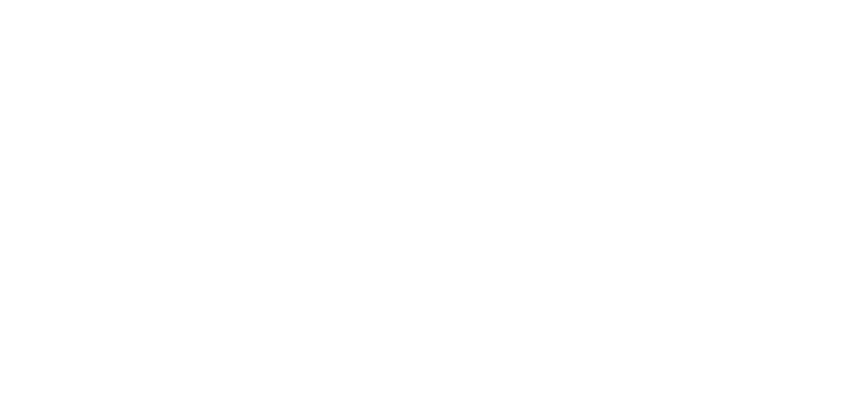
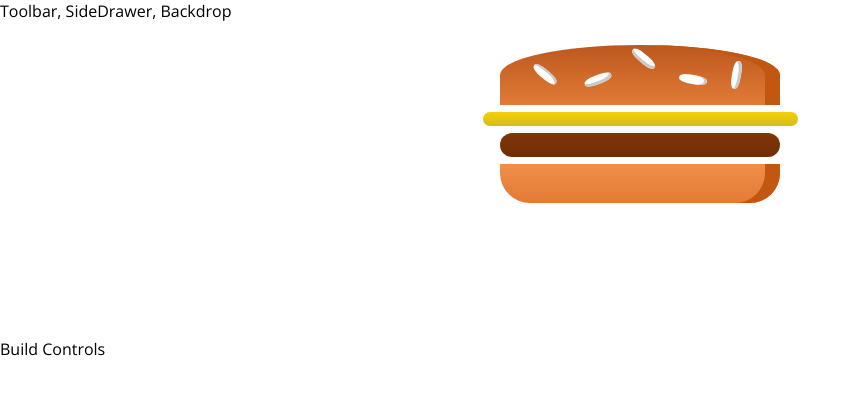
Before and after one commit to uoon-dev/react-burger, a React (Create React App) app: page / in a window 1280 px wide. Shown: the top 394 px of the page, without its empty margins (0-861 px from the left). Built offline with nearby package versions, Linux system fonts and the light colour scheme.

Commit message:
make BurgerBuilder container and Burger component

```diff
--- a/package.json
+++ b/package.json
@@ -3,6 +3,7 @@
   "version": "0.1.0",
   "private": true,
   "dependencies": {
+    "prop-types": "^15.6.2",
     "react": "^16.5.2",
     "react-dom": "^16.5.2",
     "react-scripts": "2.0.5"
--- a/src/App.js
+++ b/src/App.js
@@ -1,10 +1,14 @@
 import React, { Component } from 'react';
+import Layout from './components/Layout/Layout';
+import BurgerBuilder from './containers/BurgerBuilder/BurgerBuilder';
 
 class App extends Component {
   render() {
     return (
       <div>
-
+        <Layout>
+          <BurgerBuilder />
+        </Layout>
       </div>
     );
   }
--- /dev/null
+++ b/src/components/Burger/Burger.js
@@ -0,0 +1,17 @@
+import React from 'react';
+
+import classes from './Burger.module.css';
+import BurgerIngredient from './BurgerIngredirent/BurgerIngredient';
+
+const burger = props => {
+    return (
+        <div className={classes.Burger}>
+            <BurgerIngredient type="bread-top"/>
+            <BurgerIngredient type="cheese"/>
+            <BurgerIngredient type="meat"/>
+            <BurgerIngredient type="bread-bottom"/>
+        </div>
+    );
+}
+
+export default burger;
--- /dev/null
+++ b/src/components/Burger/Burger.module.css
@@ -0,0 +1,16 @@
+.Burger {
+    width: 100%;
+    margin: auto;
+    height: 250px;
+    overflow: scroll;
+    text-align: center;
+    font-weight: bold;
+    font-size: 1.2rem;
+}
+
+@media (min-width: 500px) and (min-height: 401px) {
+    .Burger {
+        width: 350px;
+        height: 300px;
+    }
+}
--- /dev/null
+++ b/src/components/Burger/BurgerIngredirent/BurgerIngredient.js
@@ -0,0 +1,46 @@
+import React, { Component } from 'react';
+import PropTypes from 'prop-types';
+
+import classes from './BurgerIngredient.module.css';
+
+class BurgerIngredient extends Component {
+    render() {
+        let ingredient = null;
+
+        switch (this.props.type) {
+            case ('bread-bottom'):
+                ingredient = <div className={classes.BreadBottom}></div>;
+                break;
+            case ('bread-top'):
+                ingredient = (
+                    <div className={classes.BreadTop}>
+                        <div className={classes.Seeds1}></div>
+                        <div className={classes.Seeds2}></div>
+                    </div>
+                )
+                break;
+            case ('meat'):
+                ingredient = <div className={classes.Meat}></div>
+                break;
+            case ('cheese'):
+                ingredient = <div className={classes.Cheese}></div>
+                break;
+            case ('bacon'):
+                ingredient = <div className={classes.Bacon}></div>
+                break;
+            case ('salad'):
+                ingredient = <div className={classes.Salad}></div>
+                break;
+            default:
+                ingredient = null;
+        }
+
+        return ingredient;
+    }
+}
+
+BurgerIngredient.propTypes = {
+    type: PropTypes.string.isRequired
+}
+
+export default BurgerIngredient;
--- /dev/null
+++ b/src/components/Burger/BurgerIngredirent/BurgerIngredient.module.css
@@ -0,0 +1,113 @@
+.BreadBottom {
+    height: 13%;
+    width: 80%;
+    background: linear-gradient(#F08E4A, #e27b36);
+    border-radius: 0 0 30px 30px;
+    box-shadow: inset -15px 0 #c15711;
+    margin: 2% auto;
+}
+
+.BreadTop {
+    height: 20%;
+    width: 80%;
+    background: linear-gradient(#bc581e, #e27b36);
+    border-radius: 50% 50% 0 0;
+    box-shadow: inset -15px 0 #c15711;
+    margin: 2% auto;
+    position: relative;
+}
+
+.Seeds1 {
+    width: 10%;
+    height: 15%;
+    position: absolute;
+    background-color: white;
+    left: 30%;
+    top: 50%;
+    border-radius: 40%;
+    transform: rotate(-20deg);
+    box-shadow: inset -2px -3px #c9c9c9;
+}
+
+.Seeds1:after {
+    content: "";
+    width: 100%;
+    height: 100%;
+    position: absolute;
+    background-color: white;
+    left: -170%;
+    top: -260%;
+    border-radius: 40%;
+    transform: rotate(60deg);
+    box-shadow: inset -1px 2px #c9c9c9;
+  }
+
+.Seeds1:before {
+    content: "";
+    width: 100%;
+    height: 100%;
+    position: absolute;
+    background-color: white;
+    left: 180%;
+    top: -50%;
+    border-radius: 40%;
+    transform: rotate(60deg);
+    box-shadow: inset -1px -3px #c9c9c9;
+  }
+
+  .Seeds2 {
+    width: 10%;
+    height: 15%;
+    position: absolute;
+    background-color: white;
+    left: 64%;
+    top: 50%;
+    border-radius: 40%;
+    transform: rotate(10deg);
+    box-shadow: inset -3px 0 #c9c9c9;
+  }
+
+  .Seeds2:before {
+    content: "";
+    width: 100%;
+    height: 100%;
+    position: absolute;
+    background-color: white;
+    left: 150%;
+    top: -130%;
+    border-radius: 40%;
+    transform: rotate(90deg);
+    box-shadow: inset 1px 3px #c9c9c9;
+  }
+
+
+.Meat {
+    width: 80%;
+    height: 8%;
+    background: linear-gradient(#7f3608, #702e05);
+    margin: 2% auto;
+    border-radius: 15px;
+}
+
+.Cheese {
+    width: 90%;
+    height: 4.5%;
+    margin: 2% auto;
+    background: linear-gradient(#f4d004, #d6bb22);
+    border-radius: 20px;
+}
+
+.Salad {
+    width: 85%;
+    height: 7%;
+    margin: 2% auto;
+    background: linear-gradient(#228c1d, #91ce50);
+    border-radius: 20px;
+}
+
+.Bacon {
+    width: 80%;
+    height: 3%;
+    background: linear-gradient(#bf3813, #c45e38);
+    margin: 2% auto;
+}
--- /dev/null
+++ b/src/components/Layout/Layout.js
@@ -0,0 +1,15 @@
+import React from 'react';
+
+import Auxiliary from '../../hoc/Auxiliary';
+import classes from './Layout.module.css';
+
+const layout = (props) => (
+    <Auxiliary>
+        <div>Toolbar, SideDrawer, Backdrop</div>
+        <main className={classes.Content}>
+            {props.children}
+        </main>
+    </Auxiliary>
+);
+
+export default layout;
--- /dev/null
+++ b/src/components/Layout/Layout.module.css
@@ -0,0 +1,3 @@
+.Content {
+    margin-top: 16px;
+}
--- /dev/null
+++ b/src/containers/BurgerBuilder/BurgerBuilder.js
@@ -0,0 +1,17 @@
+import React, { Component } from 'react';
+
+import Auxiliary from '../../hoc/Auxiliary';
+import Burger from '../../components/Burger/Burger';
+
+class BurgerBuilder extends Component {
+    render() {
+        return (
+            <Auxiliary>
+                <Burger />
+                <div>Build Controls</div>
+            </Auxiliary>
+        );
+    }
+}
+
+export default BurgerBuilder;
--- /dev/null
+++ b/src/hoc/Auxiliary.js
@@ -0,0 +1,3 @@
+const auxiliary = props => props.children;
+
+export default auxiliary;
--- a/src/index.css
+++ b/src/index.css
@@ -1,11 +1,7 @@
 body {
   margin: 0;
   padding: 0;
-  font-family: -apple-system, BlinkMacSystemFont, "Segoe UI", "Roboto", "Oxygen",
-    "Ubuntu", "Cantarell", "Fira Sans", "Droid Sans", "Helvetica Neue",
-    sans-serif;
-  -webkit-font-smoothing: antialiased;
-  -moz-osx-font-smoothing: grayscale;
+  font-family: 'Open Sans', sans-serif;
 }
 
 code {
```
